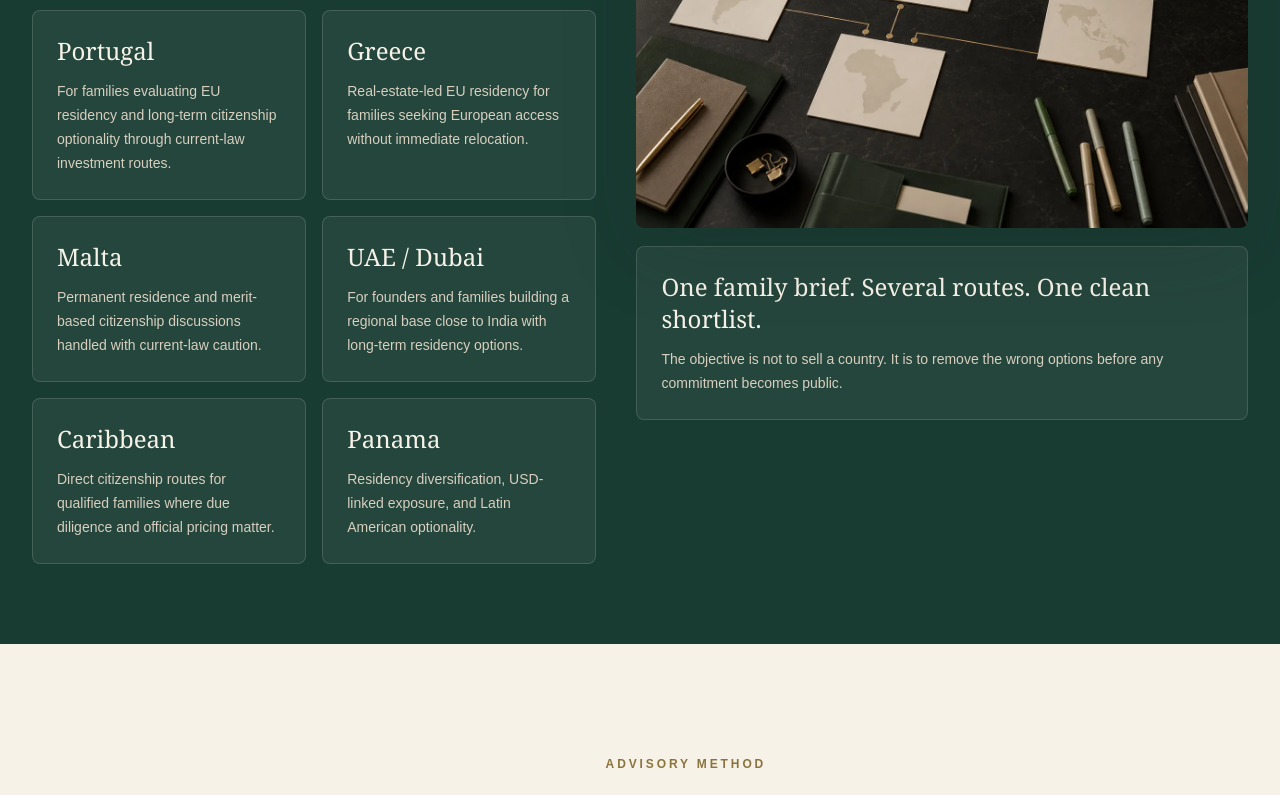
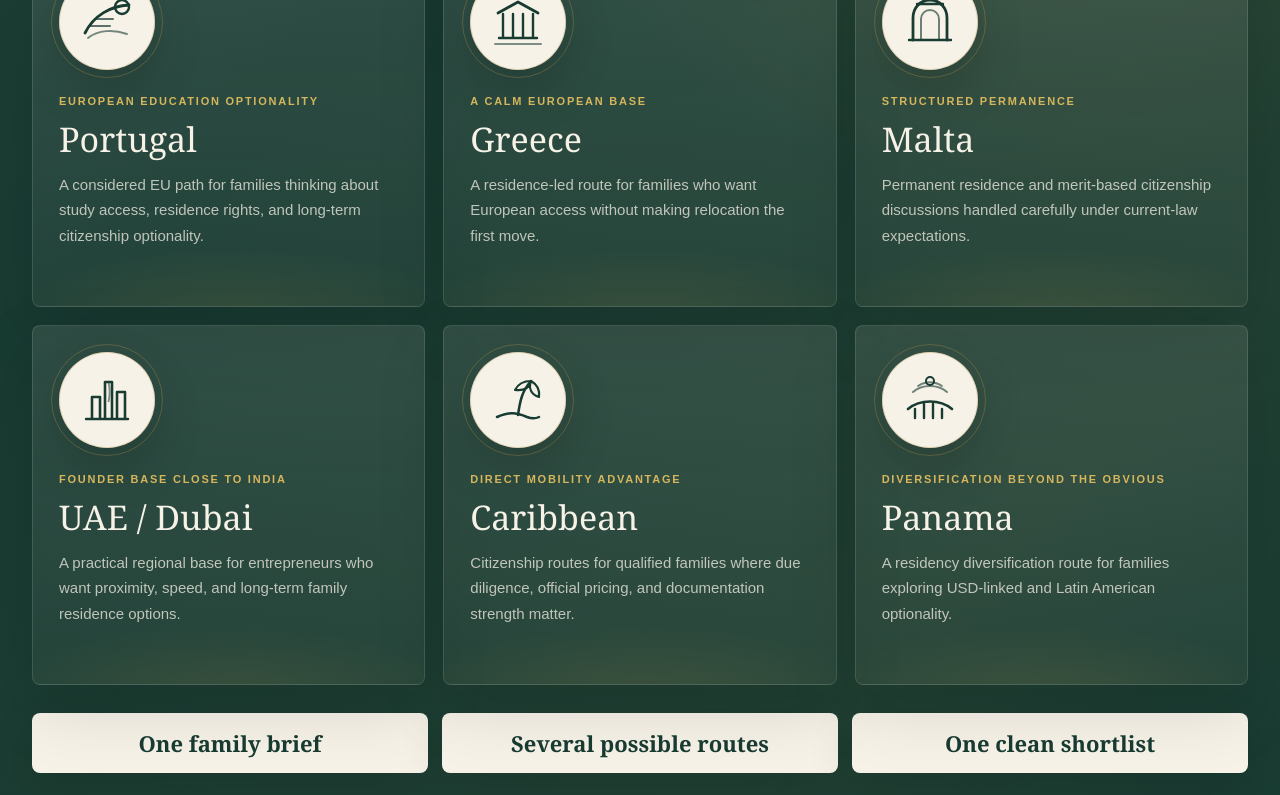
Before and after one commit to iamshravan18/mahroo, a Next.js app: page / in a window 1280 px wide. Shown: the part 2560-3355 px from the top of the page. Built offline with nearby package versions, Linux system fonts and the light colour scheme.

Commit message:
Import animated homepage program section

```diff
--- a/app/globals.css
+++ b/app/globals.css
@@ -159,6 +159,190 @@ section.bg-\[\#183b32\] .eyebrow {
   border-radius: 8px;
   background: rgba(247, 242, 232, 0.06);
   padding: 24px;
+}
+
+.program-dream {
+  position: relative;
+  isolation: isolate;
+}
+
+.program-dream::before {
+  position: absolute;
+  inset: -64px -40px;
+  z-index: -1;
+  background:
+    radial-gradient(circle at 82% 10%, rgba(183, 149, 74, 0.14), transparent 34%),
+    linear-gradient(135deg, rgba(247, 242, 232, 0.035), transparent 32%, rgba(183, 149, 74, 0.06) 78%, transparent);
+  content: "";
+  pointer-events: none;
+}
+
+.route-grid {
+  position: relative;
+  display: grid;
+  grid-template-columns: repeat(3, minmax(0, 1fr));
+  gap: 18px;
+}
+
+.route-line {
+  position: absolute;
+  top: 76px;
+  right: 8%;
+  left: 8%;
+  z-index: -1;
+  height: 1px;
+  transform-origin: left;
+  animation: route-line-in 1200ms cubic-bezier(0.22, 1, 0.36, 1) both;
+  background: linear-gradient(90deg, transparent, rgba(183, 149, 74, 0.8), transparent);
+}
+
+.route-card {
+  position: relative;
+  min-height: 360px;
+  overflow: hidden;
+  border: 1px solid rgba(247, 242, 232, 0.13);
+  border-radius: 8px;
+  background: linear-gradient(180deg, rgba(247, 242, 232, 0.105), rgba(247, 242, 232, 0.045));
+  padding: 26px;
+  box-shadow: 0 24px 70px rgba(0, 0, 0, 0.12);
+  opacity: 0;
+  transform: translateY(24px);
+  animation: route-card-in 720ms cubic-bezier(0.22, 1, 0.36, 1) both;
+  transition: transform 220ms ease, border-color 220ms ease, background 220ms ease;
+}
+
+.route-card:nth-of-type(2) {
+  animation-delay: 70ms;
+}
+
+.route-card:nth-of-type(3) {
+  animation-delay: 140ms;
+}
+
+.route-card:nth-of-type(4) {
+  animation-delay: 210ms;
+}
+
+.route-card:nth-of-type(5) {
+  animation-delay: 280ms;
+}
+
+.route-card:nth-of-type(6) {
+  animation-delay: 350ms;
+}
+
+.route-card:nth-of-type(7) {
+  animation-delay: 420ms;
+}
+
+.route-card::before {
+  position: absolute;
+  right: -15%;
+  bottom: -28%;
+  left: -15%;
+  height: 45%;
+  background: radial-gradient(ellipse at center, rgba(183, 149, 74, 0.2), transparent 68%);
+  content: "";
+  opacity: 0.75;
+}
+
+.route-card:hover {
+  border-color: rgba(183, 149, 74, 0.36);
+  background: linear-gradient(180deg, rgba(247, 242, 232, 0.14), rgba(247, 242, 232, 0.06));
+  transform: translateY(-10px);
+}
+
+.route-icon {
+  position: relative;
+  display: grid;
+  width: 96px;
+  height: 96px;
+  place-items: center;
+  margin-bottom: 24px;
+  border-radius: 999px;
+  background: #f7f2e8;
+  color: #183b32;
+  box-shadow: 0 20px 50px rgba(0, 0, 0, 0.18), inset 0 0 0 1px rgba(183, 149, 74, 0.34);
+  transition: transform 220ms ease;
+}
+
+.route-icon::after {
+  position: absolute;
+  inset: -8px;
+  border: 1px solid rgba(183, 149, 74, 0.32);
+  border-radius: 999px;
+  content: "";
+}
+
+.route-card:hover .route-icon {
+  transform: rotate(2deg) scale(1.06);
+}
+
+.route-signal {
+  position: relative;
+  margin-bottom: 12px;
+  color: #d5b65d;
+  font-size: 11px;
+  font-weight: 800;
+  letter-spacing: 0.16em;
+  line-height: 1.45;
+  text-transform: uppercase;
+}
+
+.route-card h3 {
+  position: relative;
+  margin-bottom: 16px;
+  color: #f7f2e8;
+  font-family: Georgia, "Times New Roman", serif;
+  font-size: 34px;
+  line-height: 1;
+}
+
+.route-card p:not(.route-signal) {
+  position: relative;
+  color: rgba(247, 242, 232, 0.74);
+  font-size: 15px;
+  line-height: 1.68;
+}
+
+.route-promise {
+  display: grid;
+  grid-column: 1 / -1;
+  grid-template-columns: repeat(3, minmax(0, 1fr));
+  gap: 14px;
+  margin-top: 10px;
+}
+
+.route-promise span {
+  border-radius: 8px;
+  background: #f7f2e8;
+  padding: 18px 20px;
+  color: #183b32;
+  font-family: Georgia, "Times New Roman", serif;
+  font-size: 22px;
+  font-weight: 600;
+  line-height: 1.1;
+  text-align: center;
+  box-shadow: 0 18px 48px rgba(0, 0, 0, 0.12);
+}
+
+@keyframes route-card-in {
+  to {
+    opacity: 1;
+    transform: translateY(0);
+  }
+}
+
+@keyframes route-line-in {
+  from {
+    opacity: 0;
+    transform: scaleX(0);
+  }
+
+  to {
+    opacity: 1;
+    transform: scaleX(1);
+  }
 }
 
 .final-cta-section {
@@ -327,3 +511,33 @@ textarea.field-input {
   background: rgba(183, 149, 74, 0.2);
   color: #6a562a;
 }
+
+@media (max-width: 980px) {
+  .route-grid,
+  .route-promise {
+    grid-template-columns: 1fr;
+  }
+
+  .route-line {
+    display: none;
+  }
+
+  .route-card {
+    min-height: auto;
+  }
+}
+
+@media (max-width: 560px) {
+  .route-card {
+    padding: 22px;
+  }
+
+  .route-icon {
+    width: 82px;
+    height: 82px;
+  }
+
+  .route-promise span {
+    font-size: 19px;
+  }
+}
--- a/app/page.tsx
+++ b/app/page.tsx
@@ -1,6 +1,6 @@
 import Link from "next/link";
 import { AssetImage, CTAGroup, Eyebrow, PageShell, Section } from "./components";
-import { faqs, programs } from "./data";
+import { faqs } from "./data";
 
 const trustSignals = [
   "Independent, program-agnostic advisory",
@@ -15,6 +15,39 @@ const method = [
   ["Documentation Review", "Identify source-of-funds, family, tax, and background issues early."],
   ["Application Coordination", "Coordinate with licensed/local counsel and authorized channels where required."],
   ["Ongoing Planning", "Review renewals, family additions, tax-residency considerations, and future pathways."],
+];
+
+const routePrograms = [
+  {
+    name: "Portugal",
+    signal: "European education optionality",
+    desc: "A considered EU path for families thinking about study access, residence rights, and long-term citizenship optionality.",
+  },
+  {
+    name: "Greece",
+    signal: "A calm European base",
+    desc: "A residence-led route for families who want European access without making relocation the first move.",
+  },
+  {
+    name: "Malta",
+    signal: "Structured permanence",
+    desc: "Permanent residence and merit-based citizenship discussions handled carefully under current-law expectations.",
+  },
+  {
+    name: "UAE / Dubai",
+    signal: "Founder base close to India",
+    desc: "A practical regional base for entrepreneurs who want proximity, speed, and long-term family residence options.",
+  },
+  {
+    name: "Caribbean",
+    signal: "Direct mobility advantage",
+    desc: "Citizenship routes for qualified families where due diligence, official pricing, and documentation strength matter.",
+  },
+  {
+    name: "Panama",
+    signal: "Diversification beyond the obvious",
+    desc: "A residency diversification route for families exploring USD-linked and Latin American optionality.",
+  },
 ];
 
 export default function Home() {
@@ -98,8 +131,8 @@ export default function Home() {
         </Section>
 
         <Section id="programs" tone="dark" compact>
-          <div className="grid items-center gap-10 lg:grid-cols-[0.96fr_1.04fr]">
-            <div className="relative z-10">
+          <div className="program-dream">
+            <div className="relative z-10 max-w-3xl">
               <Eyebrow>Programs covered</Eyebrow>
               <h2 className="section-title text-[#f7f2e8]">Compare routes by purpose, not popularity.</h2>
               <p className="mt-5 max-w-2xl text-lg leading-8 text-[#d8cfbf]">
@@ -107,27 +140,23 @@ export default function Home() {
                 EU optionality, a Dubai business base, direct citizenship,
                 residency diversification, or a staged family strategy.
               </p>
-              <div className="mt-9 grid gap-4 sm:grid-cols-2">
-                {programs.map(([name, desc]) => (
-                  <div key={name} className="dark-card">
-                    <h3 className="font-serif text-2xl">{name}</h3>
-                    <p className="mt-3 text-sm leading-6 text-[#d8cfbf]">{desc}</p>
+            </div>
+            <div className="route-grid mt-10">
+              <div className="route-line" />
+              {routePrograms.map((program) => (
+                <article key={program.name} className="route-card">
+                  <div className="route-icon">
+                    <ProgramIcon name={program.name} />
                   </div>
-                ))}
-              </div>
-            </div>
-            <div className="program-visual">
-              <AssetImage
-                filename="mahroo-result-strategic-hni.webp"
-                alt="Multi-jurisdiction planning cards arranged in a private family office."
-                className="aspect-[4/3]"
-              />
-              <div className="program-note">
-                <p className="font-serif text-2xl text-[#f7f2e8]">One family brief. Several routes. One clean shortlist.</p>
-                <p className="mt-3 text-sm leading-6 text-[#d8cfbf]">
-                  The objective is not to sell a country. It is to remove the
-                  wrong options before any commitment becomes public.
-                </p>
+                  <p className="route-signal">{program.signal}</p>
+                  <h3>{program.name}</h3>
+                  <p>{program.desc}</p>
+                </article>
+              ))}
+              <div className="route-promise">
+                <span>One family brief</span>
+                <span>Several possible routes</span>
+                <span>One clean shortlist</span>
               </div>
             </div>
           </div>
@@ -257,3 +286,74 @@ export default function Home() {
     </PageShell>
   );
 }
+
+function ProgramIcon({ name }: { name: string }) {
+  const common = {
+    width: 78,
+    height: 78,
+    viewBox: "0 0 78 78",
+    fill: "none",
+    xmlns: "http://www.w3.org/2000/svg",
+    "aria-hidden": true,
+  };
+
+  if (name === "Portugal") {
+    return (
+      <svg {...common}>
+        <path d="M17 50c9-18 26-27 44-28" stroke="currentColor" strokeWidth="2.8" strokeLinecap="round" />
+        <path d="M20 55c10-8 25-9 39-4" stroke="currentColor" strokeWidth="2" strokeLinecap="round" opacity=".58" />
+        <circle cx="54" cy="24" r="7" stroke="currentColor" strokeWidth="2.4" />
+        <path d="M22 43h20M27 36h18" stroke="currentColor" strokeWidth="2" strokeLinecap="round" opacity=".7" />
+      </svg>
+    );
+  }
+
+  if (name === "Greece") {
+    return (
+      <svg {...common}>
+        <path d="M19 30l20-11 20 11" stroke="currentColor" strokeWidth="2.8" strokeLinecap="round" strokeLinejoin="round" />
+        <path d="M24 31v23M34 31v23M44 31v23M54 31v23M20 55h38" stroke="currentColor" strokeWidth="2.4" strokeLinecap="round" />
+        <path d="M16 61h46" stroke="currentColor" strokeWidth="2" strokeLinecap="round" opacity=".55" />
+      </svg>
+    );
+  }
+
+  if (name === "Malta") {
+    return (
+      <svg {...common}>
+        <path d="M22 57V35c0-10 7-18 17-18s17 8 17 18v22" stroke="currentColor" strokeWidth="2.8" strokeLinecap="round" />
+        <path d="M30 57V36c0-5 4-9 9-9s9 4 9 9v21" stroke="currentColor" strokeWidth="2" opacity=".62" />
+        <path d="M18 57h42M26 21h26" stroke="currentColor" strokeWidth="2.4" strokeLinecap="round" />
+      </svg>
+    );
+  }
+
+  if (name === "UAE / Dubai") {
+    return (
+      <svg {...common}>
+        <path d="M18 58h42" stroke="currentColor" strokeWidth="2.4" strokeLinecap="round" />
+        <path d="M24 58V36h8v22M37 58V21h7v37M49 58V31h8v27" stroke="currentColor" strokeWidth="2.6" strokeLinejoin="round" />
+        <path d="M40.5 21c1.6 7 1.4 13.4 0 20" stroke="currentColor" strokeWidth="1.8" opacity=".56" />
+      </svg>
+    );
+  }
+
+  if (name === "Caribbean") {
+    return (
+      <svg {...common}>
+        <path d="M18 56c11-5 19-5 30 0 5 2 8 2 12 0" stroke="currentColor" strokeWidth="2.5" strokeLinecap="round" />
+        <path d="M39 54c2-14 4-24 13-34" stroke="currentColor" strokeWidth="2.5" strokeLinecap="round" />
+        <path d="M52 20c-8 0-13 3-16 9 8 1 14-1 16-9ZM52 20c7 4 9 9 8 16-7-2-11-8-8-16Z" stroke="currentColor" strokeWidth="2.2" strokeLinejoin="round" />
+      </svg>
+    );
+  }
+
+  return (
+    <svg {...common}>
+      <path d="M17 48c12-10 32-10 44 0" stroke="currentColor" strokeWidth="2.6" strokeLinecap="round" />
+      <path d="M24 48v9M33 43v14M42 43v14M51 48v9" stroke="currentColor" strokeWidth="2.4" strokeLinecap="round" />
+      <path d="M22 31c9-8 25-8 34 0M27 25c7-5 17-5 24 0" stroke="currentColor" strokeWidth="2" strokeLinecap="round" opacity=".6" />
+      <circle cx="39" cy="20" r="4" stroke="currentColor" strokeWidth="2" />
+    </svg>
+  );
+}
```
